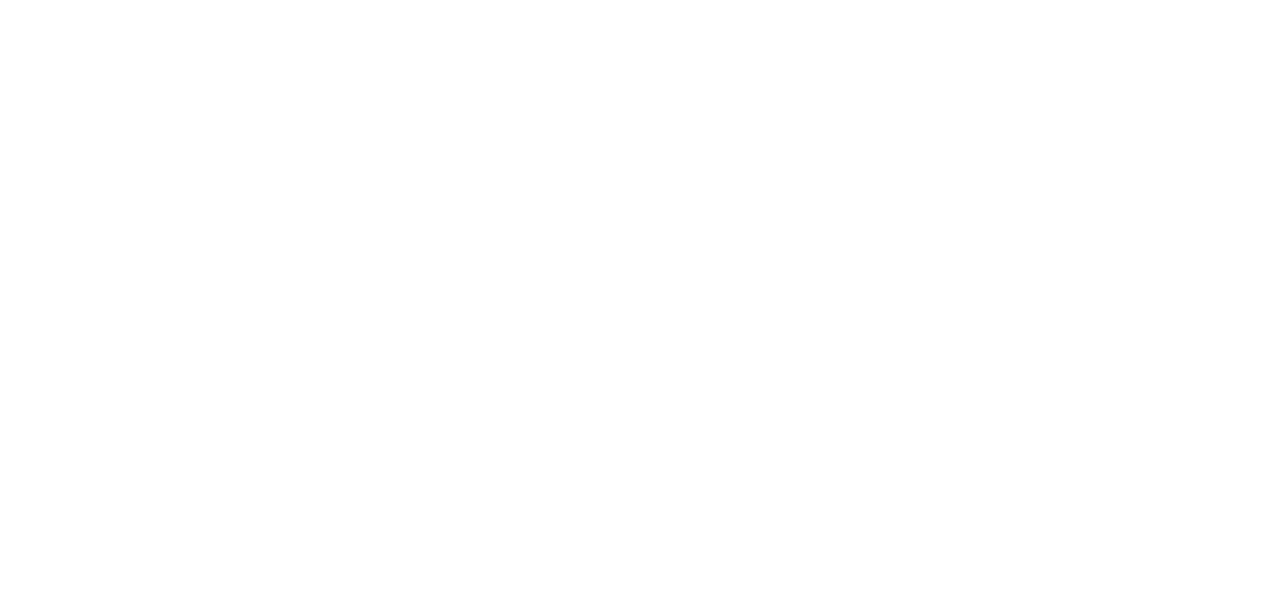
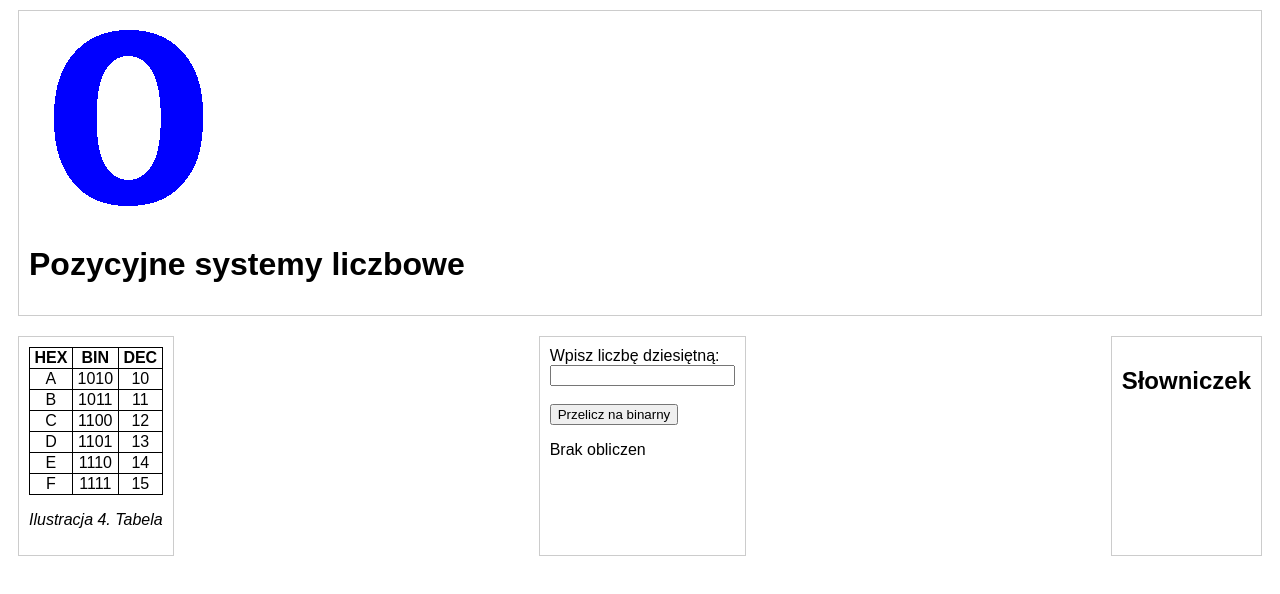
Before and after one commit to jush1111/witryny_internetowe_1c, a plain HTML site: page FILIP PARKITA/systemy.html in a window 1280 px wide. Drawn offline with Linux system fonts and the light colour scheme.

Commit message:
Add files via upload

```diff
--- a/FILIP PARKITA/styl.css
+++ b/FILIP PARKITA/styl.css
@@ -0,0 +1,20 @@
+body {
+    font-family: Arial, sans-serif;
+}
+header, section, footer{
+    border: 1px solid #ccc;
+    padding: 10px;
+    margin: 10px;
+}
+main {
+    display: flex;
+    justify-content: space-between;
+}
+table {
+    border-collapse: collapse;
+    width: 100%;
+}
+table, th, td {
+    border: 1px solid black;
+    text-align: center;
+}
--- a/FILIP PARKITA/systemy.html
+++ b/FILIP PARKITA/systemy.html
@@ -7,6 +7,39 @@
     <link rel="stylesheet" href="styl.css">
 </head>
 <body>
+    <header>
+        <img src="cyfry.gif" alt="cyfry szesnastkowe ">
+        <h1>Pozycyjne systemy liczbowe </h1>
+    </header>
+    <main>
+        <section>
+            <table>
+                <tr>
+                    <th>HEX</th>
+                    <th>BIN</th>
+                    <th>DEC</th>
+                </tr>
+                <tr><td>A</td><td>1010</td><td>10</td></tr>
+                <tr><td>B</td><td>1011</td><td>11</td></tr>
+                <tr><td>C</td><td>1100</td><td>12</td></tr>
+                <tr><td>D</td><td>1101</td><td>13</td></tr>
+                <tr><td>E</td><td>1110</td><td>14</td></tr>
+                <tr><td>F</td><td>1111</td><td>15</td></tr>
+            </table>
+            <p><i>Ilustracja 4. Tabela</i></p>
+        </section>
+        <section>
+            <label for="decimal">Wpisz liczbę dziesiętną:</label><br>
+            <input type="number" id="decimal"><br><br>
+            <button onclick="convertToBinnary()">Przelicz na binarny</button>
+            <p id="result">Brak obliczen</p>
+        </section>
+        <section>
+            <h2>Słowniczek</h2>
+            <dl>
 
+            </dl>
+        </section>
+    </main>
 </body>
 </html>
```
